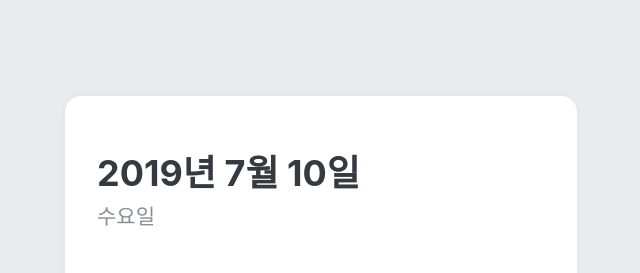
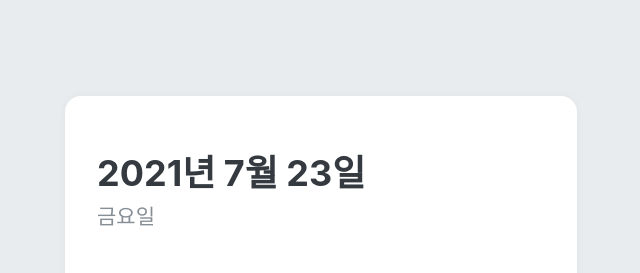
Before and after one commit to jjy321501/React-App, a React (Create React App) app in the folder mashup-todolist/: page / in a window 1280 px wide. Shown: the top 273 px of the page, without its empty margins (319-959 px from the left). Built offline with nearby package versions, Linux system fonts and the light colour scheme.

Commit message:
TodoHead / 오늘 날짜를 보이기

```diff
--- a/mashup-todolist/src/components/TodoHead.js
+++ b/mashup-todolist/src/components/TodoHead.js
@@ -30,10 +30,18 @@
     const todos = useTodoState();
     const undoneTasks = todos.filter(todo => !todo.done);
 
+    const today = new Date();
+    const dateString = today.toLocaleDateString('ko-KR', {
+        year: 'numeric',
+        month: 'long',
+        day: 'numeric'
+    });
+    const dayName = today.toLocaleDateString('ko-KR', { weekday: 'long'});
+
     return (
         <TodoHeadBlock>
-            <h1>2019년 7월 10일</h1>
-            <div className="day">수요일</div>
+            <h1>{dateString}</h1>
+            <div className="day">{dayName}</div>
             <div className="tasks-left">할 일 {undoneTasks.length}개 남음</div>
         </TodoHeadBlock>
     );
```
